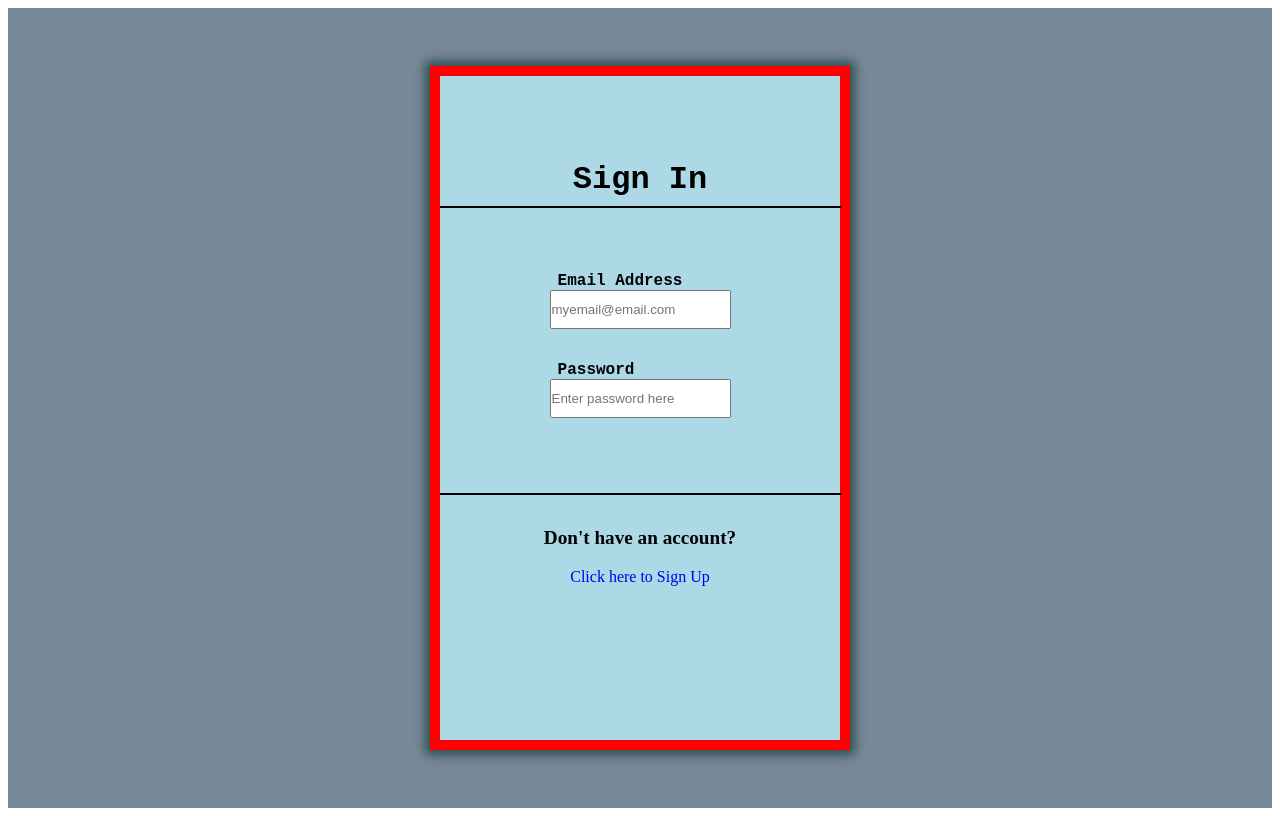
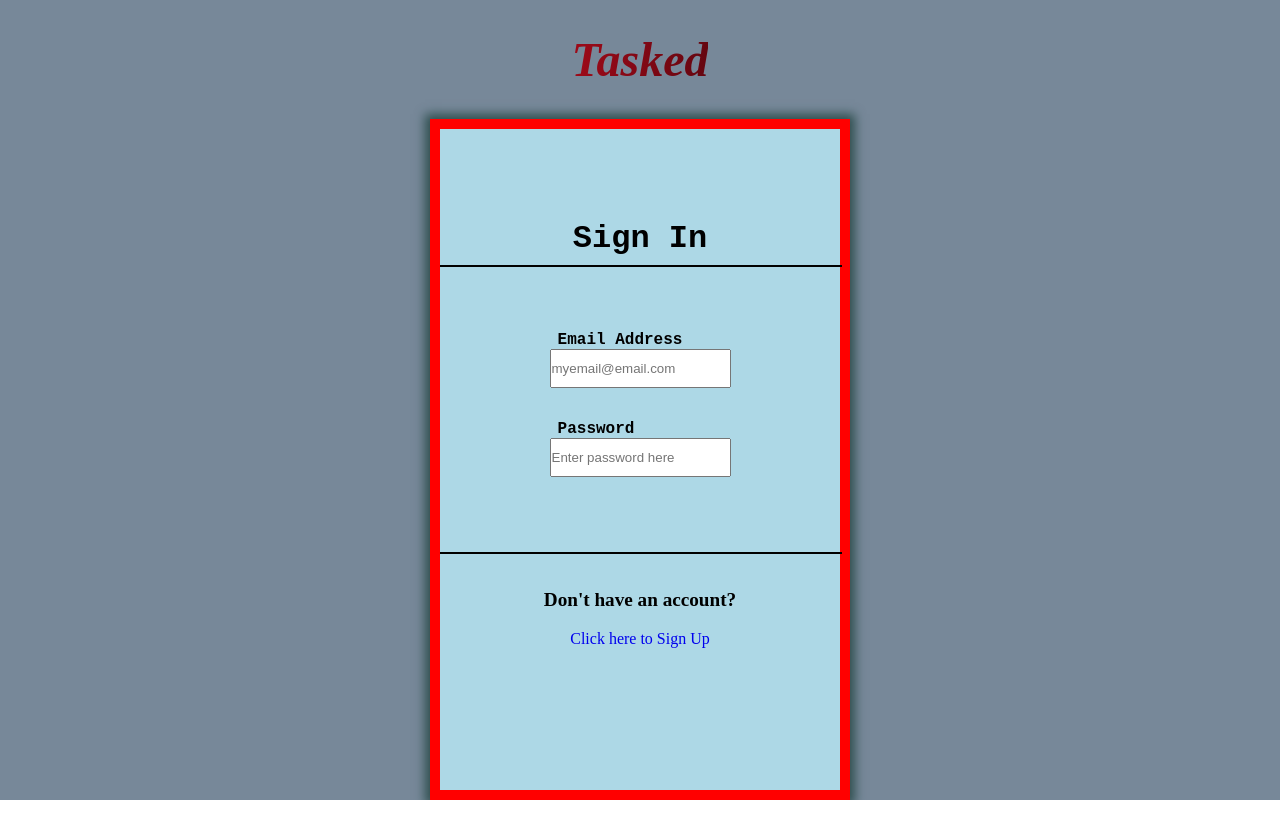
Before and after one commit to Monkey-Matthew/TaskedWebsite, a plain HTML site: page signin.html in a window 1280 px wide. Drawn offline with Linux system fonts and the light colour scheme.

Commit message:
Added title to pages

```diff
--- a/signin.html
+++ b/signin.html
@@ -2,20 +2,21 @@
 <html>
     <head>
         <meta charset="utf-8">
-        <title>Testing Div</title>
+        <title>Tasked</title>
         <link href="styles.css" rel="stylesheet">
     </head>
     <body>
         <div class="container">
+            <h1>Tasked</h1>
             <div class="box">
-                <h1>Sign In</h1>
+                <h2>Sign In</h2>
                 <hr>
                 <label id="emaillabel" for="email">Email Address</label>
                 <input type="email" id="email" name="email" placeholder="myemail@email.com" required>
                 <label for="password">Password</label>
                 <input type="password" id="password" name="password" placeholder="Enter password here" required>
                 <hr id="signupbreak">
-                <h2>Don't have an account?</h2>
+                <h3>Don't have an account?</h3>
                 <a href="signup.html">Click here to Sign Up</a>
             </div>
         </div>
--- a/styles.css
+++ b/styles.css
@@ -1,6 +1,12 @@
+html, body{
+    margin: 0;
+}
+
+
 .container{
     background-color: lightslategrey;
     display: flex;
+    flex-direction: column;
     justify-content: center;
     align-items: center;
     height: 100vh;
@@ -19,6 +25,15 @@
 }
 
 h1{
+    font-size: 3rem;
+    font-style: italic;
+    font-weight: bold;
+    background: linear-gradient(90deg, #9e0a19, #650610);
+    -webkit-background-clip: text;
+    background-clip: text;
+    color: transparent;
+}
+h2{
     font-size: 2rem;
     font-family: 'Courier New', sans-serif;
     margin-bottom: 0px;
@@ -57,7 +72,7 @@ input {
     margin-bottom: 1em;
 }
 
-h2{
+h3{
     font-size: 1.2rem;
     margin-bottom: 1em;
 }
```
Also changed, not shown: signup.html (+4 -3 lines).
